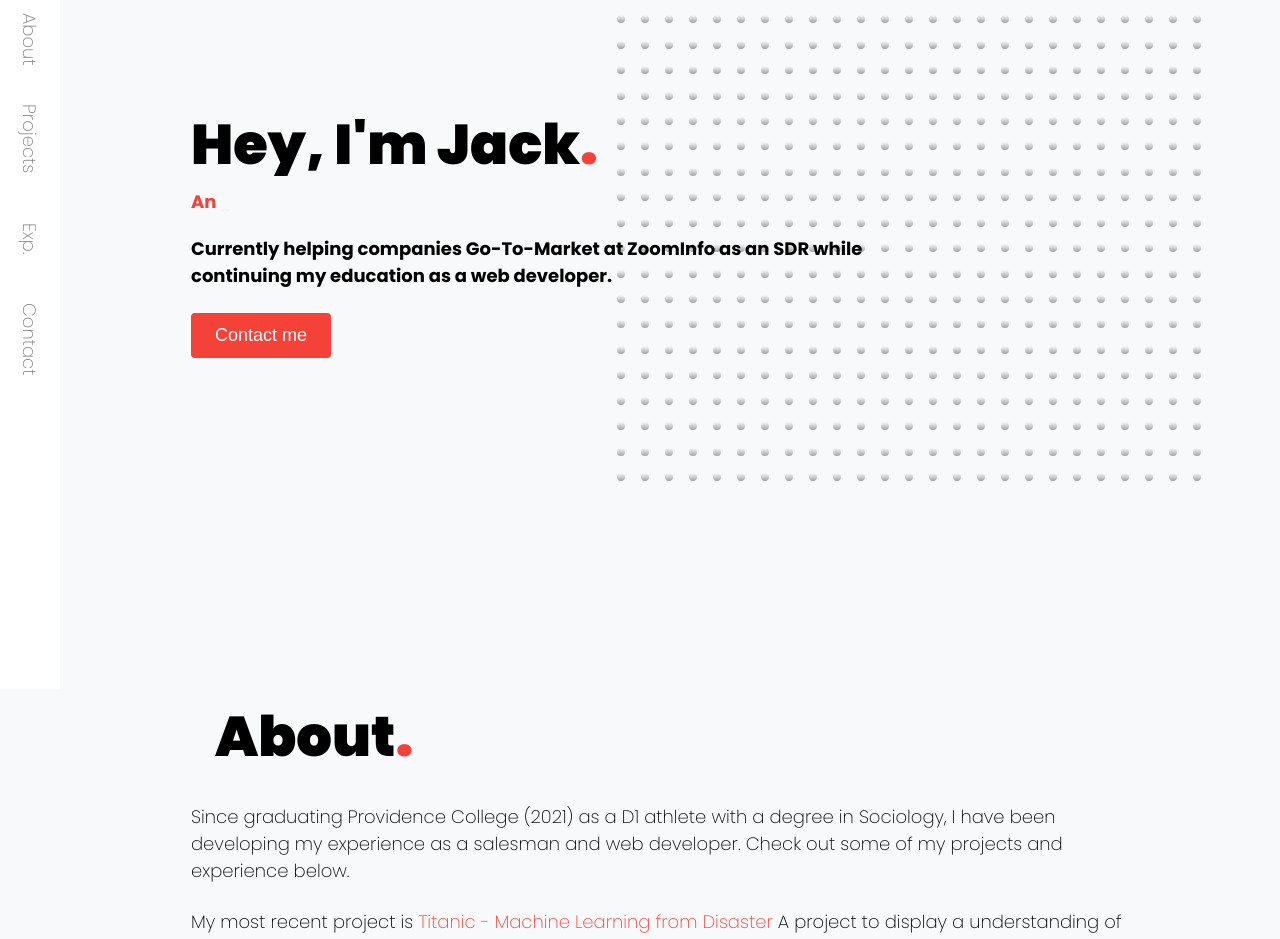
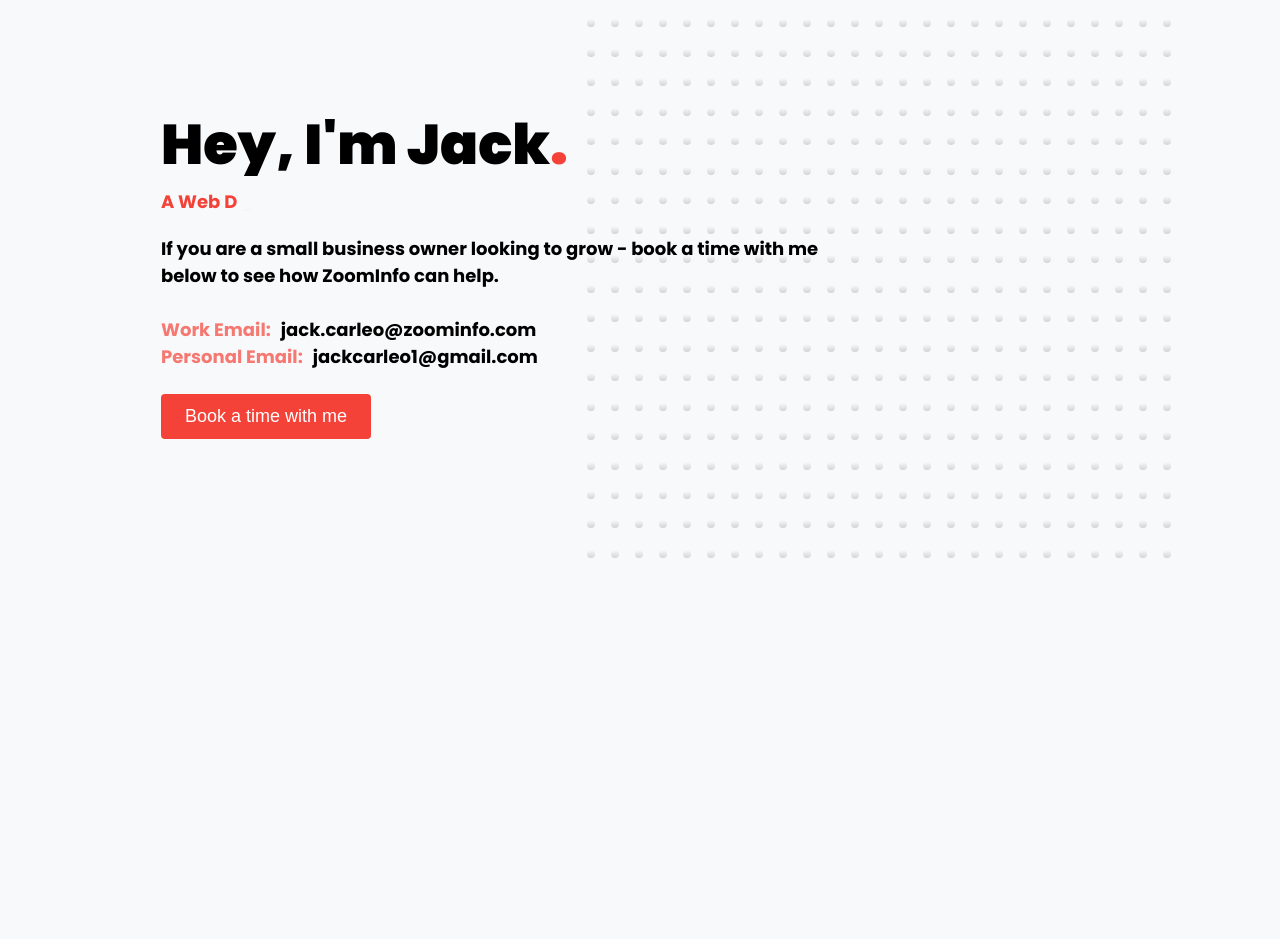
Before and after one commit to du693/portfolio-site, a Next.js app: page / in a window 1280 px wide. Shown: the part 111-1050 px from the top of the page. After the commit the page ends 800 px from the top, so only its background shows below. Built offline with nearby package versions, Linux system fonts and the light colour scheme.

Commit message:
updating site 2025

```diff
--- a/components/buttons/standardbutton.module.scss
+++ b/components/buttons/standardbutton.module.scss
@@ -12,12 +12,14 @@
 
   position: relative;
   z-index: 20;
+  overflow: hidden;
+  transition: 0.2s opacity;
+  @media (max-width: 768px) {
+    font-size: var(--text-xs);
 
-  overflow: hidden;
-
-  transition: 0.2s opacity;
+  }
 }
 
 .standardButton:hover {
-  opacity: 0.9;
+  opacity: 0.8;
 }
--- a/components/home/Home.tsx
+++ b/components/home/Home.tsx
@@ -1,38 +1,15 @@
 import React from "react";
-import { SideBar } from "../nav/SideBar";
 import { Hero } from "./hero/Hero";
-import styles from "./home.module.scss";
 import { Heading } from "../nav/Heading";
-import { About } from "./about/About";
-import { Projects } from "./projects/Projects";
-import { Experience } from "./experience/Experience";
-import { Contact } from "./contact/Contact";
 
 export const Home = () => {
 	return (
 		<>
-			<div className={styles.home}>
-				<SideBar />
+			<div>
 				<main>
 					<Heading />
 
 					<Hero />
-
-					<About />
-
-					<Projects />
-
-					<Experience />
-
-					<Contact />
-
-					<div
-						style={{
-							height: "200px",
-							background:
-								"linear-gradient(180deg, var(--background), var(--background-light))",
-						}}
-					/>
 				</main>
 			</div>
 		</>
--- a/components/home/about/About.tsx
+++ b/components/home/about/About.tsx
@@ -14,28 +14,16 @@
 				<div>
 					<Reveal>
 						<p className={`${styles.aboutText}`}>
-							Since graduating Providence College (2021) as a D1
-							athlete with a degree in Sociology, I have been
-							developing my experience as a salesman and web
-							developer. Check out some of my projects and
-							experience below.
-						</p>
-					</Reveal>
-					<Reveal>
-						<p className={`${styles.aboutText}`}>
-							My most recent project is{" "}
-							<Link
-								href="https://github.com/du693/cheep"
-								target="_blank"
-								rel="nofollow"
+							D1 track athlete, 6 months in customer service, 1
+							year in sales at ZoomInfo. If you are a small
+							business looking to grow and want to see how
+							ZoomInfo can help you do it book a time with me{" "}
+							<a
+								href="https://zoominfo.chilipiper.com/book/me/jack-carleo"
 								className={`${styles.highlight}`}
 							>
-								Titanic - Machine Learning from Disaster
-							</Link>{" "}
-							A project to display a understanding of data
-							pipelining and basic machine learning concepts.
-							creating both a RFC and Logistic Regression model,
-							then comparing performance.
+								Here.
+							</a>
 						</p>
 					</Reveal>
 					<br></br>
@@ -49,7 +37,6 @@
 						</div>
 					</Reveal>
 				</div>
-				<Stats />
 			</div>
 		</section>
 	);
--- a/components/home/about/about.module.scss
+++ b/components/home/about/about.module.scss
@@ -15,7 +15,8 @@
   }
 
 .highlight {
-  color: var(--brand)
+  color: var(--brand);
+  font-weight: 700;
 }
 
 .links {
--- a/components/home/hero/Hero.tsx
+++ b/components/home/hero/Hero.tsx
@@ -24,31 +24,51 @@
 								]}
 								cursor
 								cursorStyle="_"
-								typeSpeed={70}
-								deleteSpeed={50}
+								typeSpeed={100}
+								deleteSpeed={100}
 								delaySpeed={1000}
 							/>
 						</span>
 					</h2>
 				</Reveal>
 				<Reveal>
-					<p className={styles.aboutCopy}>
+					<div className={styles.aboutCopy}>
 						<b>
-							Currently helping companies Go-To-Market at ZoomInfo
-							as an SDR while continuing my education as a web
-							developer.
+							If you are a small business owner looking to grow -
+							book a time with me below to see how ZoomInfo can
+							help.
+							<br></br>
+							<br></br>
+							<div className={styles.box}>
+								<div className={styles.highlight}>
+									Work Email:
+								</div>
+
+								<div className={styles.marginL}>
+									jack.carleo@zoominfo.com
+								</div>
+							</div>
+							<div className={`${styles.box}`}>
+								<div className={`${styles.highlight}`}>
+									Personal Email:
+								</div>
+
+								<div className={styles.marginL}>
+									jackcarleo1@gmail.com
+								</div>
+							</div>
 						</b>
-					</p>
+					</div>
 				</Reveal>
-				<Reveal>
-					<StandardButton
-						onClick={() =>
-							document.getElementById("contact")?.scrollIntoView()
-						}
-					>
-						Contact me
-					</StandardButton>
-				</Reveal>
+				<div className={styles.buttonbox}>
+					<Reveal>
+						<StandardButton>
+							<a href="https://zoominfo.chilipiper.com/book/me/jack-carleo">
+								Book a time with me
+							</a>
+						</StandardButton>
+					</Reveal>
+				</div>
 			</div>
 			<DotGrid />
 		</section>
--- a/components/home/hero/dotgrid.module.scss
+++ b/components/home/hero/dotgrid.module.scss
@@ -22,7 +22,7 @@
   height: 8px;
   border-radius: 50%;
   background: linear-gradient(180deg, var(--background), var(--text));
-  opacity: 0.35;
+  opacity: 0.15;
 }
 
 .dotWrapper:hover {
--- a/components/home/hero/hero.module.scss
+++ b/components/home/hero/hero.module.scss
@@ -1,18 +1,13 @@
 .hero {
-  margin-bottom: 9.6rem;
-
-
+  margin-bottom:0rem;
   @media (max-width: 768px) {
-    margin-bottom: 4.8rem;
-    width:fit-content;
-    margin-left: 0px;
+    position: absolute;
+    top:0;
   }
 }
-
 .copyWrapper {
   position: relative;
   z-index: 10;
-
   width: fit-content;
   margin: 4.8rem 0;
 
@@ -28,7 +23,7 @@
   }
 
   @media (max-width: 768px) {
-    font-size: var(--text-lg);
+    font-size: var(--text-md);
   }
 }
 
@@ -43,16 +38,41 @@
     color: var(--brand);
   }
   @media (max-width: 768px){
-    font-size: var(--text-sm);
+    font-size: var(--text-xs);
   }
 }
 
 .aboutCopy {
   margin: 2.4rem 0;
   max-width: 700px;
-  font-weight: 200;
+  font-weight: 300;
   @media (max-width: 768px){
     font-size: var(--text-xs);
     max-width: 250px;
 }
 }
+
+.highlight {
+  color: var(--brand);
+  font-weight: 700;
+  opacity: 0.7;
+
+}
+
+.box {
+  display: flex;
+}
+
+.marginL {
+  margin-left: 1rem;
+}
+
+.buttonbox {
+  @media (max-width: 768px){
+    width: 100%;
+    height: 100%;
+
+    display: flex;
+    justify-content: center;
+  }
+}
--- a/components/nav/SideBar.tsx
+++ b/components/nav/SideBar.tsx
@@ -31,64 +31,6 @@
 			animate={{ x: 0 }}
 			transition={{ duration: 0.5 }}
 			className={styles.sideBar}
-		>
-			<motion.a
-				initial={{ x: -70 }}
-				animate={{ x: 0 }}
-				transition={{ duration: 0.5, delay: 0.1 }}
-				href="/"
-				onClick={() => {
-					setSelected("/");
-				}}
-				className={selected === "/" ? styles.selected : ""}
-			>
-				<span className={styles.logo}>
-					JC<span>.</span>
-				</span>
-			</motion.a>
-
-			<motion.a
-				initial={{ x: -70 }}
-				animate={{ x: 0 }}
-				transition={{ duration: 0.5, delay: 0.1 }}
-				href="#about"
-				onClick={() => {
-					setSelected("about");
-				}}
-				className={selected === "about" ? styles.selected : ""}
-			>
-				About
-			</motion.a>
-			<motion.a
-				initial={{ x: -70 }}
-				animate={{ x: 0 }}
-				transition={{ duration: 0.5, delay: 0.2 }}
-				href="#projects"
-				onClick={() => setSelected("projects")}
-				className={selected === "projects" ? styles.selected : ""}
-			>
-				Projects
-			</motion.a>
-			<motion.a
-				initial={{ x: -70 }}
-				animate={{ x: 0 }}
-				transition={{ duration: 0.5, delay: 0.3 }}
-				href="#experience"
-				onClick={() => setSelected("experience")}
-				className={selected === "experience" ? styles.selected : ""}
-			>
-				Exp.
-			</motion.a>
-			<motion.a
-				initial={{ x: -70 }}
-				animate={{ x: 0 }}
-				transition={{ duration: 0.5, delay: 0.4 }}
-				href="#contact"
-				onClick={() => setSelected("contact")}
-				className={selected === "contact" ? styles.selected : ""}
-			>
-				Contact
-			</motion.a>
-		</motion.nav>
+		></motion.nav>
 	);
 };
--- a/components/nav/sidebar.module.scss
+++ b/components/nav/sidebar.module.scss
@@ -4,6 +4,7 @@
   position: sticky;
   top: 0px;
   left: 0px;
+  opacity: 0;
   z-index: 20;
 
   display: flex;
--- a/styles/globals.css
+++ b/styles/globals.css
@@ -7,7 +7,7 @@
   --background-dark: #ffffff;
   --text: black;
   --brand: #f44238;
-  --text-xs: 1.5rem;
+  --text-xs: 1.2rem;
   --text-sm: 1.8rem;
   --text-md: 2.2rem;
   --text-lg: 3.6rem;
```
Also changed, not shown: 1 other file (tests, documents, lock files or other folders).
